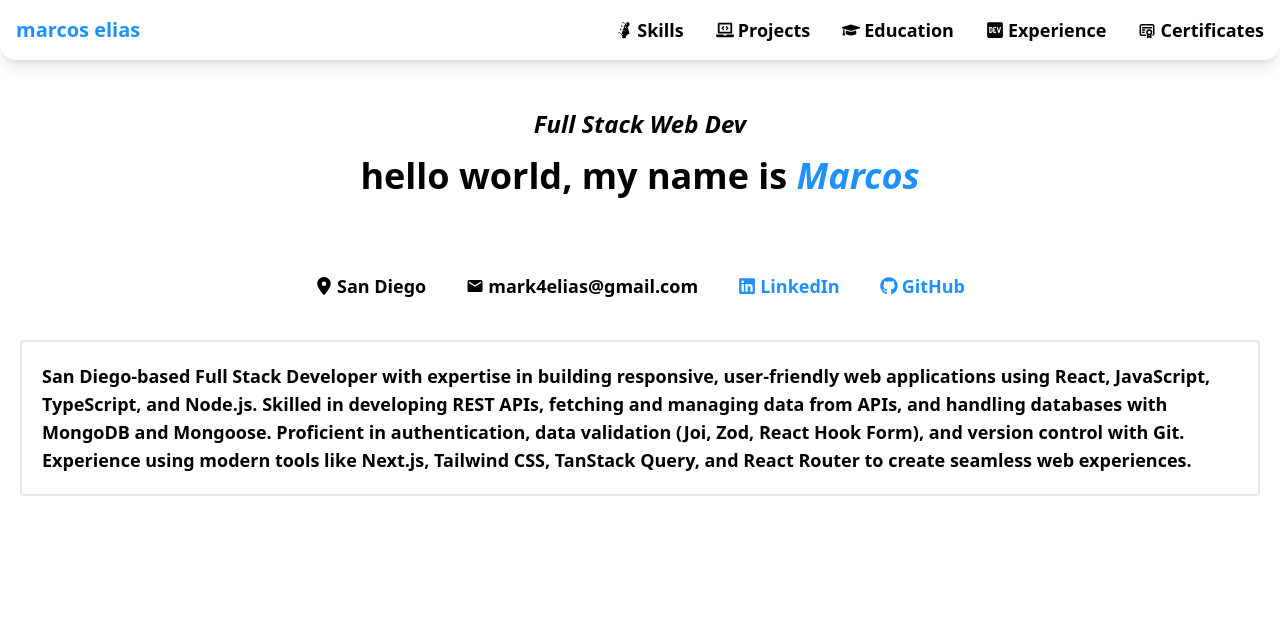
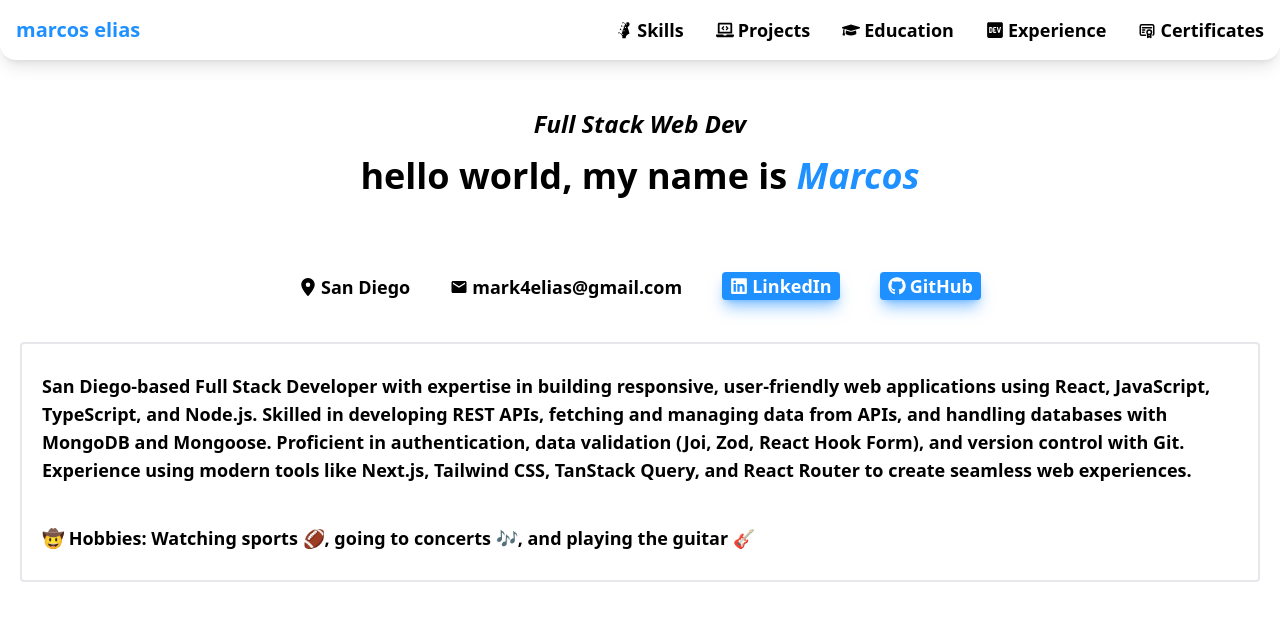
Before and after one commit to mark-elias/MyPortfolio_Next.js, a Next.js app: page / in a window 1280 px wide. Shown: the top 620 px of the page. Built offline with nearby package versions, Linux system fonts and the light colour scheme.

Commit message:
fancy link styling

```diff
--- a/app/components/Contact.tsx
+++ b/app/components/Contact.tsx
@@ -15,12 +15,24 @@ function Contact() {
         <MdEmail></MdEmail>
         mark4elias@gmail.com
       </div>
-      <a href="https://github.com" className="flex items-center gap-1">
-        <FaLinkedin></FaLinkedin>LinkedIn
-      </a>
-      <a href="https://github.com" className="flex items-center gap-1">
-        <FaGithub></FaGithub>GitHub
-      </a>
+      <div>
+        <a
+          href="https://www.linkedin.com/in/marcos-elias-382484226/"
+          target="_blank"
+          className="cool-link"
+        >
+          <FaLinkedin></FaLinkedin>LinkedIn
+        </a>
+      </div>
+      <div>
+        <a
+          href="https://github.com/mark-elias"
+          target="_blank"
+          className="cool-link"
+        >
+          <FaGithub></FaGithub>GitHub
+        </a>
+      </div>
     </section>
   );
 }
--- a/app/components/Summary.tsx
+++ b/app/components/Summary.tsx
@@ -3,14 +3,20 @@ import React from "react";
 function Summary() {
   return (
     <section className="border-2 rounded">
-      San Diego-based Full Stack Developer with expertise in building
-      responsive, user-friendly web applications using React, JavaScript,
-      TypeScript, and Node.js. Skilled in developing REST APIs, fetching and
-      managing data from APIs, and handling databases with MongoDB and Mongoose.
-      Proficient in authentication, data validation (Joi, Zod, React Hook Form),
-      and version control with Git. Experience using modern tools like Next.js,
-      Tailwind CSS, TanStack Query, and React Router to create seamless web
-      experiences.
+      <p>
+        San Diego-based Full Stack Developer with expertise in building
+        responsive, user-friendly web applications using React, JavaScript,
+        TypeScript, and Node.js. Skilled in developing REST APIs, fetching and
+        managing data from APIs, and handling databases with MongoDB and
+        Mongoose. Proficient in authentication, data validation (Joi, Zod, React
+        Hook Form), and version control with Git. Experience using modern tools
+        like Next.js, Tailwind CSS, TanStack Query, and React Router to create
+        seamless web experiences.
+      </p>
+      <p className="mt-10">
+        🤠 Hobbies: Watching sports 🏈, going to concerts 🎶, and playing the
+        guitar 🎸
+      </p>
     </section>
   );
 }
--- a/app/globals.css
+++ b/app/globals.css
@@ -29,14 +29,13 @@
     section{
         @apply p-5 my-5
     }
-    /* regular link */
-    section a{
-        @apply text-customPrimary
-    }
 }
 
 @layer components{
     .nav-link{
         @apply flex items-center gap-1
     }
+    .cool-link{
+        @apply inline-flex items-center gap-1 bg-customPrimary px-2 rounded shadow-lg shadow-customPrimary/50 text-white hover:scale-110 duration-150 ease-in-out
+    }
 }
```
